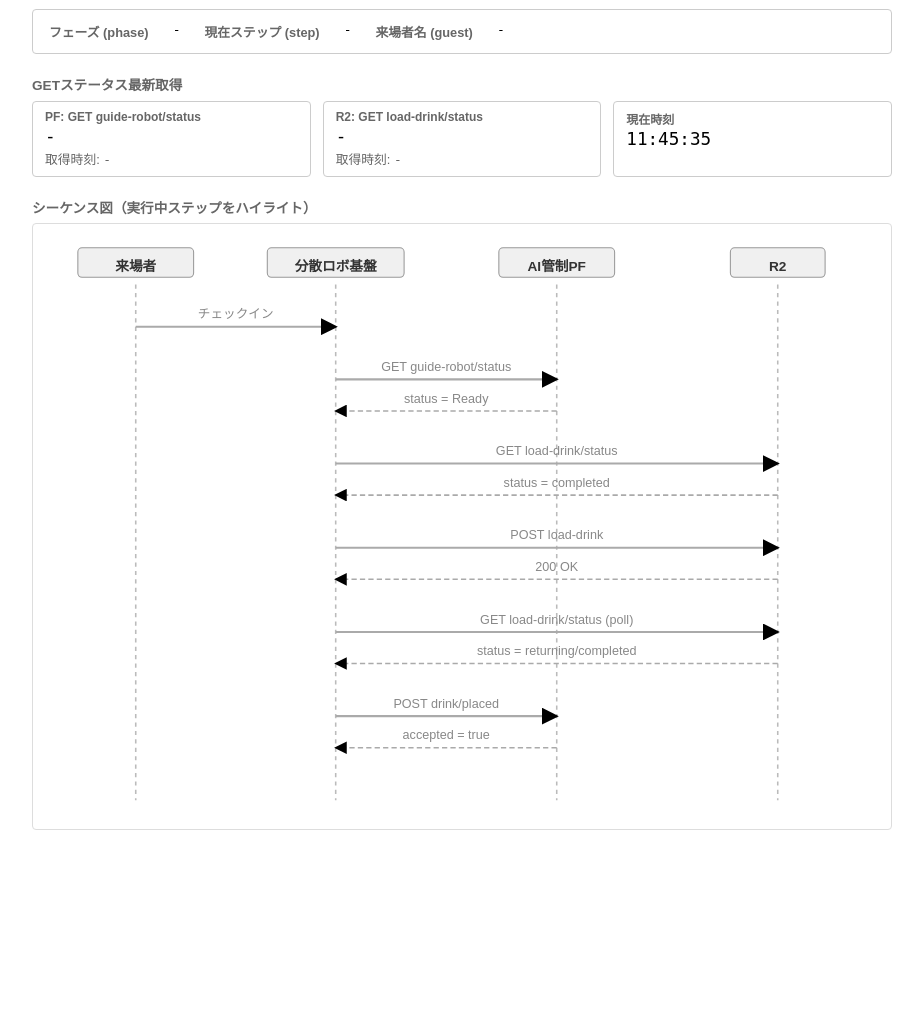
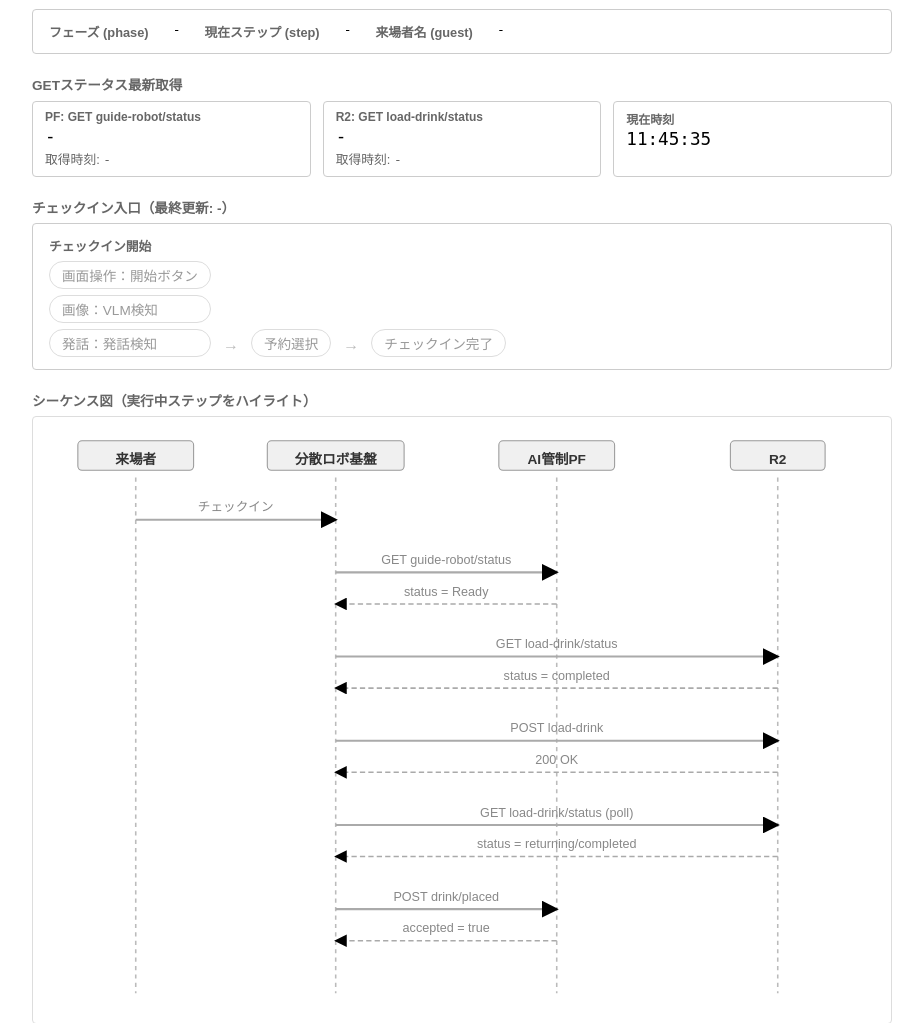
Before and after one commit to shibahara2/dBF2026-robot, a Flask app: template app/templates/debug.html in a window 1280 px wide. Shown: the part 227-1250 px from the top of the page, without its empty margins (178-1101 px from the left). Before the commit the page ends 1057 px from the top, so only its background shows below. Run offline with Flask 3, Linux system fonts and the light colour scheme; the template is opened without the code that fills it, so the values that code supplies are empty; parts of the project's set-up code (start-up, migrations or seed data) failed here and were passed over.

Commit message:
feat: show check-in entry and stage on debug page
Co-Authored-By: Claude Opus 5.5 <noreply@anthropic.com>

```diff
--- a/app/static/debug.css
+++ b/app/static/debug.css
@@ -163,3 +163,52 @@ body {
   stroke: #b00020;
   color: #b00020;
 }
+
+#entry-panel {
+  display: flex;
+  align-items: flex-end;
+  gap: 0.75rem;
+  flex-wrap: wrap;
+  border: 1px solid #ccc;
+  border-radius: 4px;
+  padding: 0.75rem 1rem;
+  margin-bottom: 1rem;
+}
+
+.entry-column {
+  display: flex;
+  flex-direction: column;
+  gap: 0.35rem;
+}
+
+.entry-column-title {
+  font-size: 0.8rem;
+  font-weight: bold;
+  color: #666;
+}
+
+.entry-box {
+  border: 1px solid #ddd;
+  border-radius: 999px;
+  padding: 0.2rem 0.75rem;
+  font-size: 0.85rem;
+  color: #999;
+  white-space: nowrap;
+}
+
+.entry-box.done {
+  border-color: #1a73e8;
+  color: #1a73e8;
+}
+
+.entry-box.active {
+  background: #1a73e8;
+  border-color: #1a73e8;
+  color: #fff;
+  font-weight: bold;
+}
+
+.entry-arrow {
+  color: #bbb;
+  padding-bottom: 0.2rem;
+}
--- a/app/static/debug.js
+++ b/app/static/debug.js
@@ -29,6 +29,27 @@ const r2StatusValue = document.getElementById("r2-status-value");
 const r2StatusAt = document.getElementById("r2-status-at");
 const currentTime = document.getElementById("current-time");
 
+const ENTRY_ORDER = ["start", "select", "checkin"];
+const entryAt = document.getElementById("entry-at");
+const entryStarts = document.querySelectorAll(".entry-start");
+const entryStages = document.querySelectorAll(".entry-stage");
+
+function renderEntry(snapshot) {
+  entryAt.textContent = toSecondsTime(snapshot.entry_at);
+  // -1 when no entry is recorded, so nothing is highlighted.
+  const reached = ENTRY_ORDER.indexOf(snapshot.entry_stage);
+  entryStarts.forEach((el) => {
+    const isSource = el.dataset.source === snapshot.entry_source;
+    el.classList.toggle("active", isSource && reached === 0);
+    el.classList.toggle("done", isSource && reached > 0);
+  });
+  entryStages.forEach((el) => {
+    const index = ENTRY_ORDER.indexOf(el.dataset.stage);
+    el.classList.toggle("active", index === reached);
+    el.classList.toggle("done", index < reached);
+  });
+}
+
 function toSecondsTime(isoString) {
   if (!isoString) {
     return "-";
@@ -43,6 +64,8 @@ function toSecondsTime(isoString) {
 }
 
 function render(snapshot) {
+  renderEntry(snapshot);
+
   statusPhase.textContent = snapshot.phase;
   statusStep.textContent = snapshot.step;
   statusGuest.textContent = snapshot.guest_name || "-";
--- a/app/templates/debug.html
+++ b/app/templates/debug.html
@@ -41,6 +41,26 @@
       <div class="get-status-row">
         <span class="get-status-label">現在時刻</span>
         <span class="get-status-value" id="current-time">-</span>
+      </div>
+    </div>
+
+    <h2 class="section-label">チェックイン入口（最終更新: <span id="entry-at">-</span>）</h2>
+    <div id="entry-panel">
+      <div class="entry-column">
+        <div class="entry-column-title">チェックイン開始</div>
+        <div class="entry-box entry-start" id="entry-start-screen" data-source="screen">画面操作：開始ボタン</div>
+        <div class="entry-box entry-start" id="entry-start-visual" data-source="visual">画像：VLM検知</div>
+        <div class="entry-box entry-start" id="entry-start-voice" data-source="voice">発話：発話検知</div>
+      </div>
+      <div class="entry-arrow">→</div>
+      <div class="entry-column">
+        <div class="entry-column-title">&nbsp;</div>
+        <div class="entry-box entry-stage" id="entry-stage-select" data-stage="select">予約選択</div>
+      </div>
+      <div class="entry-arrow">→</div>
+      <div class="entry-column">
+        <div class="entry-column-title">&nbsp;</div>
+        <div class="entry-box entry-stage" id="entry-stage-checkin" data-stage="checkin">チェックイン完了</div>
       </div>
     </div>
 
```
Also changed, not shown: tests/test_routes_debug.py (+26 -0 lines).
